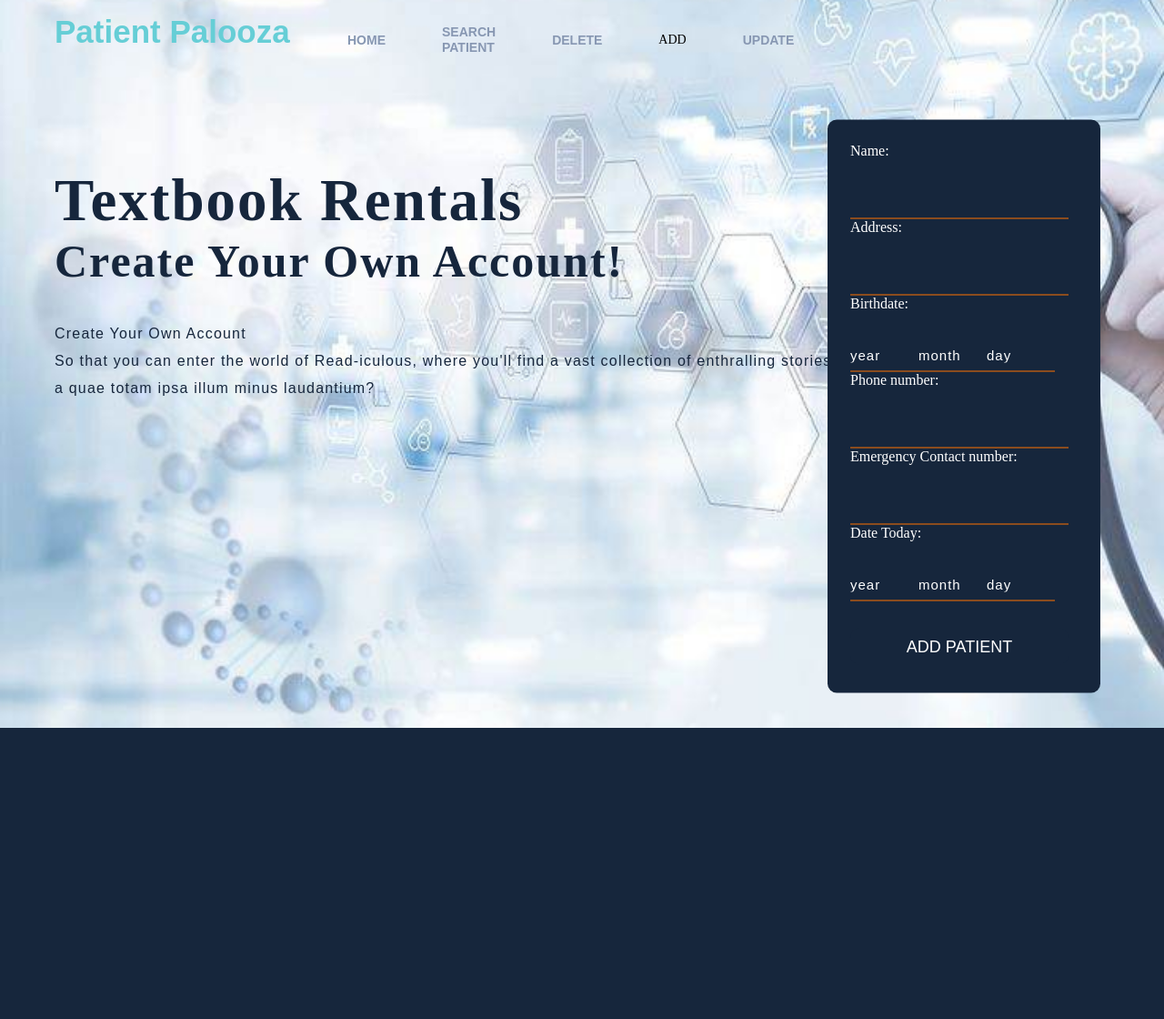
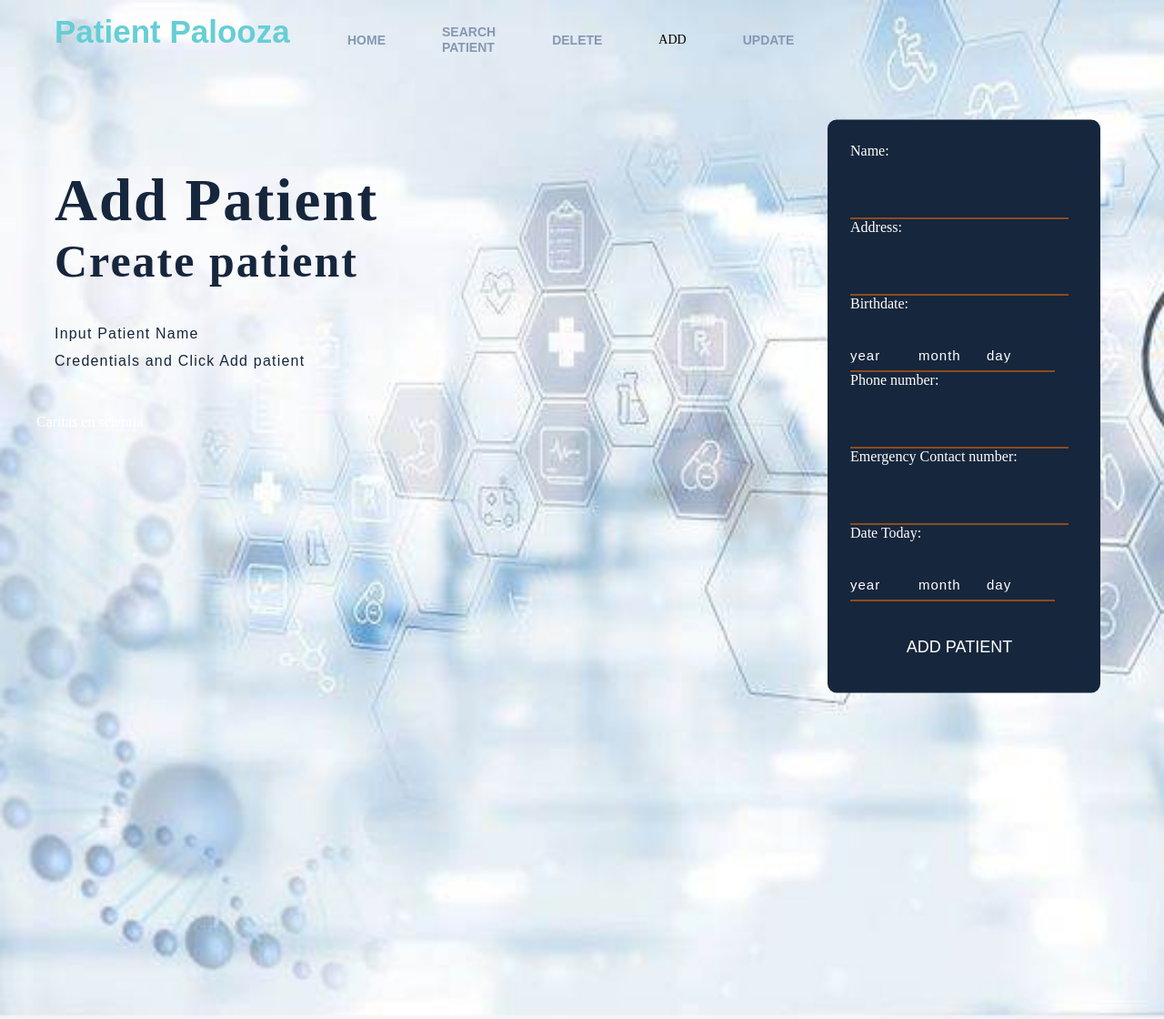
Before and after one commit to ChristianRMorales/Hospital, a PHP site: page /contact/patient/addPatient.html in a window 1280 px wide. Shown: the whole page at 91% size. Before the commit the page ends 800 px from the top, so only its background shows below. Run offline with PHP 8.4, Linux system fonts and the light colour scheme.

Commit message:
html edit

```diff
--- a/css/style.css
+++ b/css/style.css
@@ -8,7 +8,7 @@
     background: linear-gradient(to top, rgba(0,0,0,0.5)50%,rgba(0,0,0,0.5)50%), url(1.jpg);
     background-position: center;
     background-size: cover;
-    height: 100vh;
+    height: 140vh;
     background-image: url("BGimage6.jpg");
     position: relative;
 }
--- a/patient/addPatient.html
+++ b/patient/addPatient.html
@@ -29,9 +29,9 @@
         </div>
     <div class="content">
 
-        <h1><span>Textbook Rentals</span> <br>Create Your Own Account!</h1>
-        <p class="par">Create Your Own Account <br>So that you can enter the world of Read-iculous, where you'll find a vast collection of enthralling stories
-            <br> a quae totam ipsa illum minus laudantium?</p>
+        <h1><span>Add Patient</span> <br>Create patient</h1>
+        <p class="par">Input Patient Name <br>Credentials and Click Add patient</br></p>
+            <br> Caritas en scientia</p>
 
       <div class=" form1 ">
       <form action="addP.php" method="post"  id="addPatient">
--- a/patient/deletePatient.html
+++ b/patient/deletePatient.html
@@ -28,9 +28,9 @@
         </div>
     <div class="content">
 
-        <h1><span>Textbook Rentals</span> <br>Create Your Own Account!</h1>
-        <p class="par">Create Your Own Account <br>So that you can enter the world of Read-iculous, where you'll find a vast collection of enthralling stories
-            <br> a quae totam ipsa illum minus laudantium?</p>
+      <h1><span>Add Patient</span> <br>Create patient</h1>
+      <p class="par">Input Patient Name <br>Credentials and Click Add patient</br></p>
+          <br> Caritas en scientia</p>
 
       <div class=" form3 ">
       <form action="deleteP.php" method="post"  id="delPatient" >
--- a/patient/updatePatient.html
+++ b/patient/updatePatient.html
@@ -28,9 +28,9 @@
         </div>
     <div class="content">
 
-        <h1><span>Textbook Rentals</span> <br>Create Your Own Account!</h1>
-        <p class="par">Create Your Own Account <br>So that you can enter the world of Read-iculous, where you'll find a vast collection of enthralling stories
-            <br> a quae totam ipsa illum minus laudantium?</p>
+      <h1><span>Add Patient</span> <br>Create patient</h1>
+      <p class="par">Input Patient Name <br>Credentials and Click Add patient</br></p>
+          <br> Caritas en scientia</p>
 
       <div class=" form4 ">
       <form action="updateP.php" method="post"  id="updatePatient">
```
